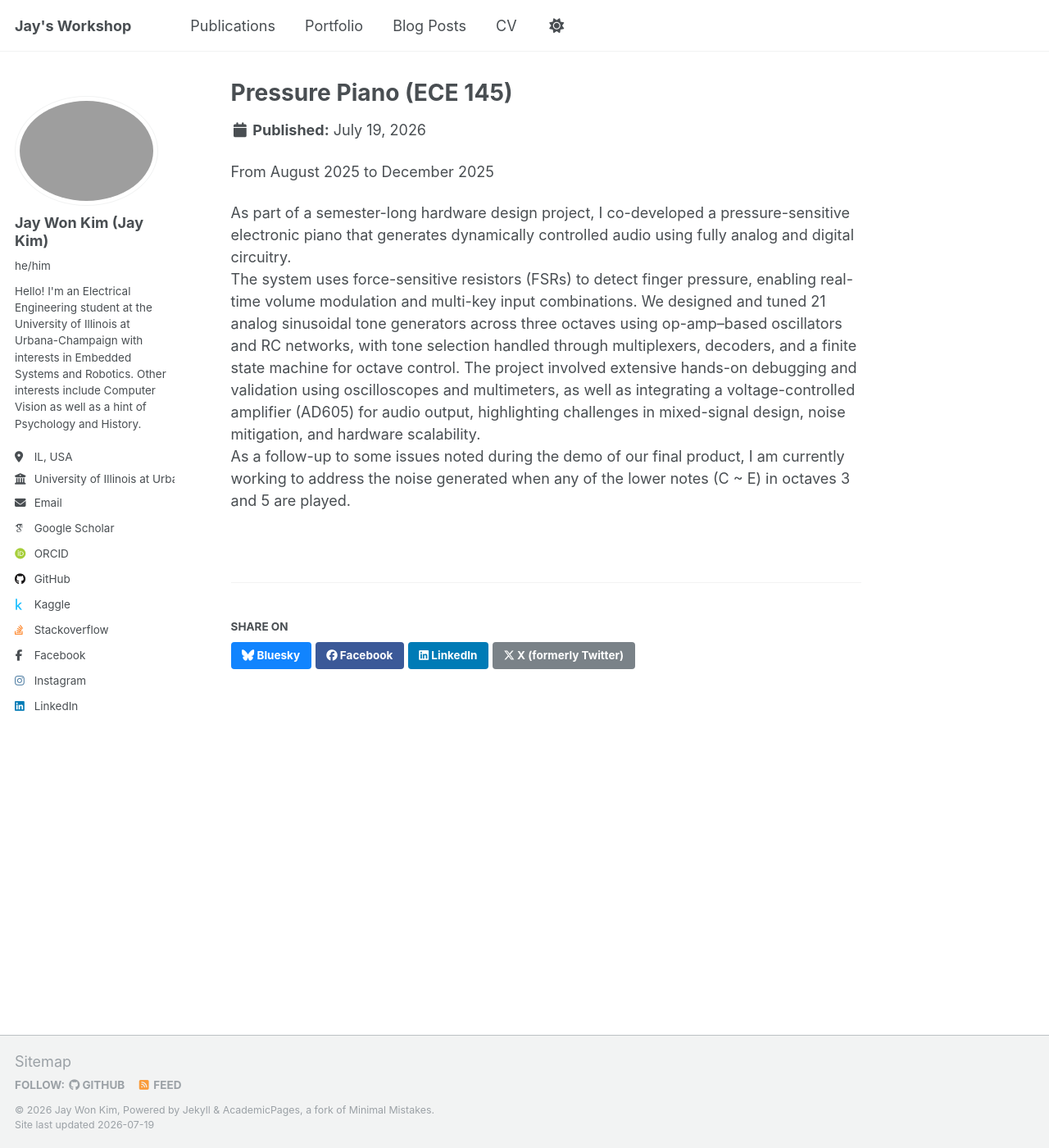
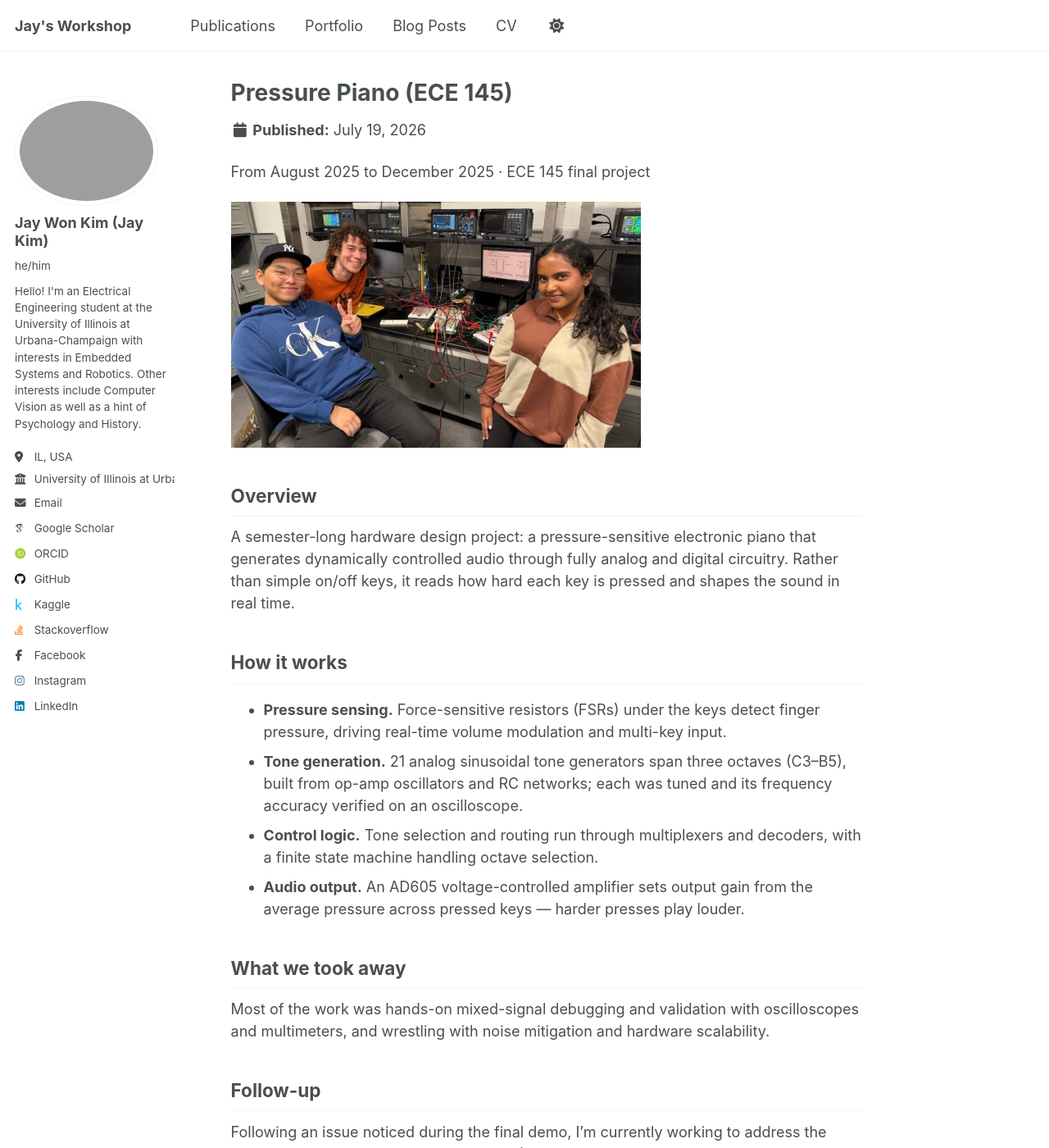
Before and after one commit to jaykim0413/jaykim0413.github.io, a Jekyll site: the page built from _portfolio/pressure-piano-ece-145.md, in a window 1280 px wide and 1400 px high. Shown: the whole window at 82% size. Built offline with Jekyll 4.4.1, drawn with Linux system fonts in a browser that asks for light colours; some web fonts are replaced; some of the changed text lies outside the part shown.

Commit message:
Expand publication and portfolio descriptions
- Publication: replace stub with Overview/Approach/Results/Links writeup
- Portfolio: restructure Pressure Piano into sections, add cover image
  inline, and use team voice

Co-Authored-By: Claude Opus 4.8 <noreply@anthropic.com>
Claude-Session: https://claude.ai/code/session_016ZzMn2rWjpBjpr5XjTZu4B

```diff
--- a/_portfolio/pressure-piano-ece-145.md
+++ b/_portfolio/pressure-piano-ece-145.md
@@ -4,8 +4,37 @@ excerpt: "An Electronic Pressure Piano with Pressure-Based Volume Control and Oc
 collection: portfolio
 ---
 
-From August 2025 to December 2025
+From August 2025 to December 2025 · ECE 145 final project
 
-As part of a semester-long hardware design project, I co-developed a pressure-sensitive electronic piano that generates dynamically controlled audio using fully analog and digital circuitry.\
-The system uses force-sensitive resistors (FSRs) to detect finger pressure, enabling real-time volume modulation and multi-key input combinations. We designed and tuned 21 analog sinusoidal tone generators across three octaves using op-amp–based oscillators and RC networks, with tone selection handled through multiplexers, decoders, and a finite state machine for octave control. The project involved extensive hands-on debugging and validation using oscilloscopes and multimeters, as well as integrating a voltage-controlled amplifier (AD605) for audio output, highlighting challenges in mixed-signal design, noise mitigation, and hardware scalability.\
-As a follow-up to some issues noted during the demo of our final product, I am currently working to address the noise generated when any of the lower notes (C ~ E) in octaves 3 and 5 are played.
+![Pressure Piano](/images/pressure-piano-ece-145-cover.png)
+
+## Overview
+
+A semester-long hardware design project: a pressure-sensitive electronic piano
+that generates dynamically controlled audio through fully analog and digital
+circuitry. Rather than simple on/off keys, it reads how hard each key is pressed
+and shapes the sound in real time.
+
+## How it works
+
+- **Pressure sensing.** Force-sensitive resistors (FSRs) under the keys detect
+  finger pressure, driving real-time volume modulation and multi-key input.
+- **Tone generation.** 21 analog sinusoidal tone generators span three octaves
+  (C3–B5), built from op-amp oscillators and RC networks; each was tuned and its
+  frequency accuracy verified on an oscilloscope.
+- **Control logic.** Tone selection and routing run through multiplexers and
+  decoders, with a finite state machine handling octave selection.
+- **Audio output.** An AD605 voltage-controlled amplifier sets output gain from
+  the average pressure across pressed keys — harder presses play louder.
+
+## What we took away
+
+Most of the work was hands-on mixed-signal debugging and validation with
+oscilloscopes and multimeters, and wrestling with noise mitigation and hardware
+scalability.
+
+## Follow-up
+
+Following an issue noticed during the final demo, I'm currently working to
+address the noise that appears when the lower notes (C–E) in octaves 3 and 5 are
+played.
```
Also changed, not shown: 1 other file.
